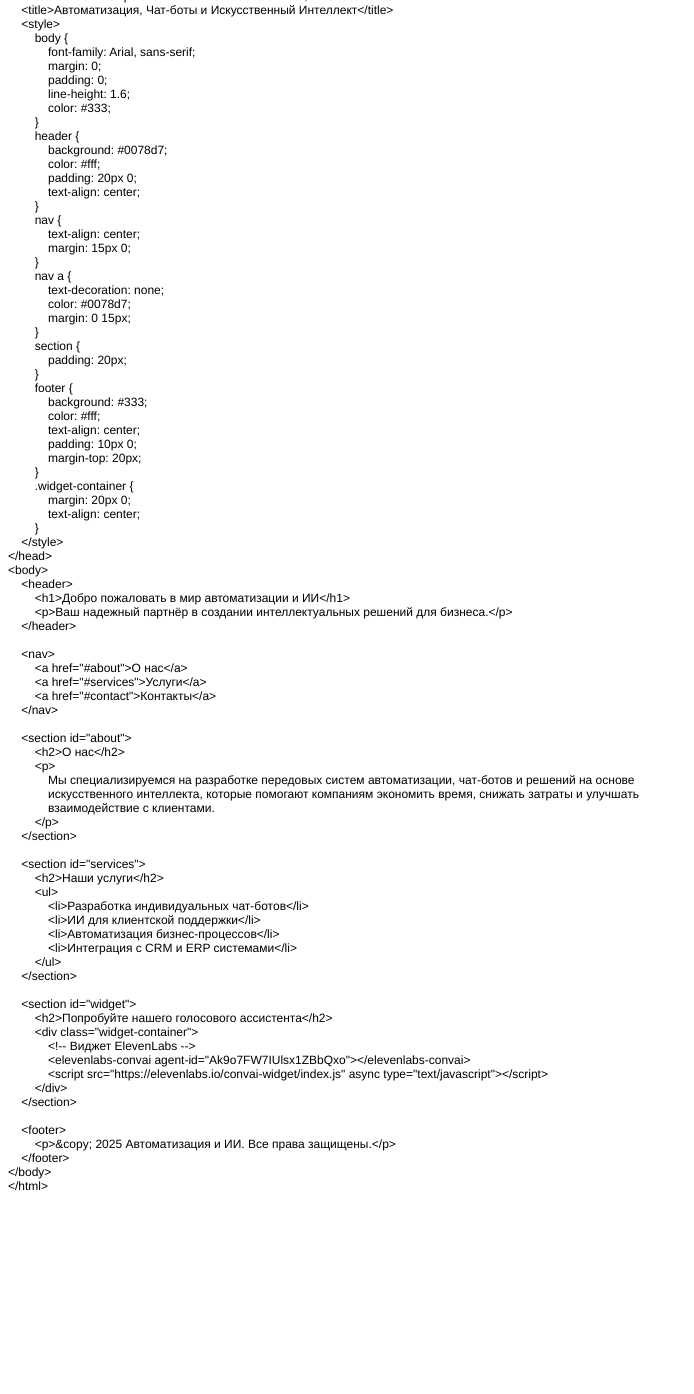
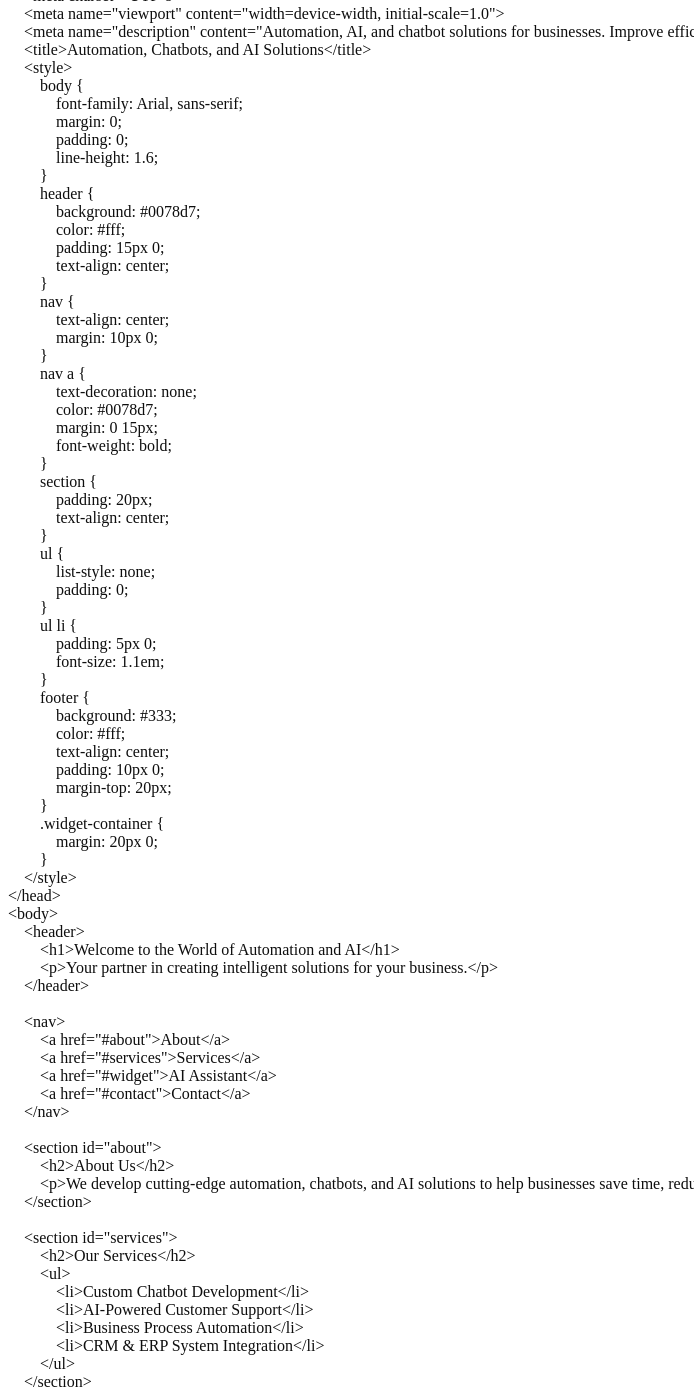
Before and after one commit to mryerbol/dendiforce, a plain HTML site: page index.html in a window 1280 px wide. Shown: the part 75-1469 px from the top of the page, without its empty margins (0-694 px from the left). Before the commit the page ends 1276 px from the top, so only its background shows below. Drawn offline with Linux system fonts and the light colour scheme.

Commit message:
Add files via upload

```diff
--- a/index.html
+++ b/index.html
@@ -7,42 +7,52 @@
   <meta name="Generator" content="Cocoa HTML Writer">
   <meta name="CocoaVersion" content="2575.2">
   <style type="text/css">
-    p.p1 {margin: 0.0px 0.0px 0.0px 0.0px; font: 12.0px Helvetica}
-    p.p2 {margin: 0.0px 0.0px 0.0px 0.0px; font: 12.0px Helvetica; min-height: 14.0px}
+    p.p1 {margin: 0.0px 0.0px 0.0px 0.0px; font: 16.0px '.AppleSystemUIFontMonospaced'; color: #0e0e0e}
+    p.p2 {margin: 0.0px 0.0px 0.0px 0.0px; font: 16.0px '.AppleSystemUIFontMonospaced'; color: #0e0e0e; min-height: 18.0px}
   </style>
 </head>
 <body>
 <p class="p1">&lt;!DOCTYPE html&gt;</p>
-<p class="p1">&lt;html lang="ru"&gt;</p>
+<p class="p1">&lt;html lang="en"&gt;</p>
 <p class="p1">&lt;head&gt;</p>
 <p class="p1"><span class="Apple-converted-space">    </span>&lt;meta charset="UTF-8"&gt;</p>
 <p class="p1"><span class="Apple-converted-space">    </span>&lt;meta name="viewport" content="width=device-width, initial-scale=1.0"&gt;</p>
-<p class="p1"><span class="Apple-converted-space">    </span>&lt;title&gt;Автоматизация, Чат-боты и Искусственный Интеллект&lt;/title&gt;</p>
+<p class="p1"><span class="Apple-converted-space">    </span>&lt;meta name="description" content="Automation, AI, and chatbot solutions for businesses. Improve efficiency with intelligent automation."&gt;</p>
+<p class="p1"><span class="Apple-converted-space">    </span>&lt;title&gt;Automation, Chatbots, and AI Solutions&lt;/title&gt;</p>
 <p class="p1"><span class="Apple-converted-space">    </span>&lt;style&gt;</p>
 <p class="p1"><span class="Apple-converted-space">        </span>body {</p>
 <p class="p1"><span class="Apple-converted-space">            </span>font-family: Arial, sans-serif;</p>
 <p class="p1"><span class="Apple-converted-space">            </span>margin: 0;</p>
 <p class="p1"><span class="Apple-converted-space">            </span>padding: 0;</p>
 <p class="p1"><span class="Apple-converted-space">            </span>line-height: 1.6;</p>
-<p class="p1"><span class="Apple-converted-space">            </span>color: #333;</p>
 <p class="p1"><span class="Apple-converted-space">        </span>}</p>
 <p class="p1"><span class="Apple-converted-space">        </span>header {</p>
 <p class="p1"><span class="Apple-converted-space">            </span>background: #0078d7;</p>
 <p class="p1"><span class="Apple-converted-space">            </span>color: #fff;</p>
-<p class="p1"><span class="Apple-converted-space">            </span>padding: 20px 0;</p>
+<p class="p1"><span class="Apple-converted-space">            </span>padding: 15px 0;</p>
 <p class="p1"><span class="Apple-converted-space">            </span>text-align: center;</p>
 <p class="p1"><span class="Apple-converted-space">        </span>}</p>
 <p class="p1"><span class="Apple-converted-space">        </span>nav {</p>
 <p class="p1"><span class="Apple-converted-space">            </span>text-align: center;</p>
-<p class="p1"><span class="Apple-converted-space">            </span>margin: 15px 0;</p>
+<p class="p1"><span class="Apple-converted-space">            </span>margin: 10px 0;</p>
 <p class="p1"><span class="Apple-converted-space">        </span>}</p>
 <p class="p1"><span class="Apple-converted-space">        </span>nav a {</p>
 <p class="p1"><span class="Apple-converted-space">            </span>text-decoration: none;</p>
 <p class="p1"><span class="Apple-converted-space">            </span>color: #0078d7;</p>
 <p class="p1"><span class="Apple-converted-space">            </span>margin: 0 15px;</p>
+<p class="p1"><span class="Apple-converted-space">            </span>font-weight: bold;</p>
 <p class="p1"><span class="Apple-converted-space">        </span>}</p>
 <p class="p1"><span class="Apple-converted-space">        </span>section {</p>
 <p class="p1"><span class="Apple-converted-space">            </span>padding: 20px;</p>
+<p class="p1"><span class="Apple-converted-space">            </span>text-align: center;</p>
+<p class="p1"><span class="Apple-converted-space">        </span>}</p>
+<p class="p1"><span class="Apple-converted-space">        </span>ul {</p>
+<p class="p1"><span class="Apple-converted-space">            </span>list-style: none;</p>
+<p class="p1"><span class="Apple-converted-space">            </span>padding: 0;</p>
+<p class="p1"><span class="Apple-converted-space">        </span>}</p>
+<p class="p1"><span class="Apple-converted-space">        </span>ul li {</p>
+<p class="p1"><span class="Apple-converted-space">            </span>padding: 5px 0;</p>
+<p class="p1"><span class="Apple-converted-space">            </span>font-size: 1.1em;</p>
 <p class="p1"><span class="Apple-converted-space">        </span>}</p>
 <p class="p1"><span class="Apple-converted-space">        </span>footer {</p>
 <p class="p1"><span class="Apple-converted-space">            </span>background: #333;</p>
@@ -53,52 +63,47 @@
 <p class="p1"><span class="Apple-converted-space">        </span>}</p>
 <p class="p1"><span class="Apple-converted-space">        </span>.widget-container {</p>
 <p class="p1"><span class="Apple-converted-space">            </span>margin: 20px 0;</p>
-<p class="p1"><span class="Apple-converted-space">            </span>text-align: center;</p>
 <p class="p1"><span class="Apple-converted-space">        </span>}</p>
 <p class="p1"><span class="Apple-converted-space">    </span>&lt;/style&gt;</p>
 <p class="p1">&lt;/head&gt;</p>
 <p class="p1">&lt;body&gt;</p>
 <p class="p1"><span class="Apple-converted-space">    </span>&lt;header&gt;</p>
-<p class="p1"><span class="Apple-converted-space">        </span>&lt;h1&gt;Добро пожаловать в мир автоматизации и ИИ&lt;/h1&gt;</p>
-<p class="p1"><span class="Apple-converted-space">        </span>&lt;p&gt;Ваш надежный партнёр в создании интеллектуальных решений для бизнеса.&lt;/p&gt;</p>
+<p class="p1"><span class="Apple-converted-space">        </span>&lt;h1&gt;Welcome to the World of Automation and AI&lt;/h1&gt;</p>
+<p class="p1"><span class="Apple-converted-space">        </span>&lt;p&gt;Your partner in creating intelligent solutions for your business.&lt;/p&gt;</p>
 <p class="p1"><span class="Apple-converted-space">    </span>&lt;/header&gt;</p>
 <p class="p2"><br></p>
 <p class="p1"><span class="Apple-converted-space">    </span>&lt;nav&gt;</p>
-<p class="p1"><span class="Apple-converted-space">        </span>&lt;a href="#about"&gt;О нас&lt;/a&gt;</p>
-<p class="p1"><span class="Apple-converted-space">        </span>&lt;a href="#services"&gt;Услуги&lt;/a&gt;</p>
-<p class="p1"><span class="Apple-converted-space">        </span>&lt;a href="#contact"&gt;Контакты&lt;/a&gt;</p>
+<p class="p1"><span class="Apple-converted-space">        </span>&lt;a href="#about"&gt;About&lt;/a&gt;</p>
+<p class="p1"><span class="Apple-converted-space">        </span>&lt;a href="#services"&gt;Services&lt;/a&gt;</p>
+<p class="p1"><span class="Apple-converted-space">        </span>&lt;a href="#widget"&gt;AI Assistant&lt;/a&gt;</p>
+<p class="p1"><span class="Apple-converted-space">        </span>&lt;a href="#contact"&gt;Contact&lt;/a&gt;</p>
 <p class="p1"><span class="Apple-converted-space">    </span>&lt;/nav&gt;</p>
 <p class="p2"><br></p>
 <p class="p1"><span class="Apple-converted-space">    </span>&lt;section id="about"&gt;</p>
-<p class="p1"><span class="Apple-converted-space">        </span>&lt;h2&gt;О нас&lt;/h2&gt;</p>
-<p class="p1"><span class="Apple-converted-space">        </span>&lt;p&gt;</p>
-<p class="p1"><span class="Apple-converted-space">            </span>Мы специализируемся на разработке передовых систем автоматизации, чат-ботов и решений на основе</p>
-<p class="p1"><span class="Apple-converted-space">            </span>искусственного интеллекта, которые помогают компаниям экономить время, снижать затраты и улучшать</p>
-<p class="p1"><span class="Apple-converted-space">            </span>взаимодействие с клиентами.</p>
-<p class="p1"><span class="Apple-converted-space">        </span>&lt;/p&gt;</p>
+<p class="p1"><span class="Apple-converted-space">        </span>&lt;h2&gt;About Us&lt;/h2&gt;</p>
+<p class="p1"><span class="Apple-converted-space">        </span>&lt;p&gt;We develop cutting-edge automation, chatbots, and AI solutions to help businesses save time, reduce costs, and improve customer experience.&lt;/p&gt;</p>
 <p class="p1"><span class="Apple-converted-space">    </span>&lt;/section&gt;</p>
 <p class="p2"><br></p>
 <p class="p1"><span class="Apple-converted-space">    </span>&lt;section id="services"&gt;</p>
-<p class="p1"><span class="Apple-converted-space">        </span>&lt;h2&gt;Наши услуги&lt;/h2&gt;</p>
+<p class="p1"><span class="Apple-converted-space">        </span>&lt;h2&gt;Our Services&lt;/h2&gt;</p>
 <p class="p1"><span class="Apple-converted-space">        </span>&lt;ul&gt;</p>
-<p class="p1"><span class="Apple-converted-space">            </span>&lt;li&gt;Разработка индивидуальных чат-ботов&lt;/li&gt;</p>
-<p class="p1"><span class="Apple-converted-space">            </span>&lt;li&gt;ИИ для клиентской поддержки&lt;/li&gt;</p>
-<p class="p1"><span class="Apple-converted-space">            </span>&lt;li&gt;Автоматизация бизнес-процессов&lt;/li&gt;</p>
-<p class="p1"><span class="Apple-converted-space">            </span>&lt;li&gt;Интеграция с CRM и ERP системами&lt;/li&gt;</p>
+<p class="p1"><span class="Apple-converted-space">            </span>&lt;li&gt;Custom Chatbot Development&lt;/li&gt;</p>
+<p class="p1"><span class="Apple-converted-space">            </span>&lt;li&gt;AI-Powered Customer Support&lt;/li&gt;</p>
+<p class="p1"><span class="Apple-converted-space">            </span>&lt;li&gt;Business Process Automation&lt;/li&gt;</p>
+<p class="p1"><span class="Apple-converted-space">            </span>&lt;li&gt;CRM &amp; ERP System Integration&lt;/li&gt;</p>
 <p class="p1"><span class="Apple-converted-space">        </span>&lt;/ul&gt;</p>
 <p class="p1"><span class="Apple-converted-space">    </span>&lt;/section&gt;</p>
 <p class="p2"><br></p>
 <p class="p1"><span class="Apple-converted-space">    </span>&lt;section id="widget"&gt;</p>
-<p class="p1"><span class="Apple-converted-space">        </span>&lt;h2&gt;Попробуйте нашего голосового ассистента&lt;/h2&gt;</p>
+<p class="p1"><span class="Apple-converted-space">        </span>&lt;h2&gt;Try Our Voice Assistant&lt;/h2&gt;</p>
 <p class="p1"><span class="Apple-converted-space">        </span>&lt;div class="widget-container"&gt;</p>
-<p class="p1"><span class="Apple-converted-space">            </span>&lt;!-- Виджет ElevenLabs --&gt;</p>
+<p class="p1"><span class="Apple-converted-space">            </span>&lt;script src="https://elevenlabs.io/convai-widget/index.js" async type="text/javascript"&gt;&lt;/script&gt;</p>
 <p class="p1"><span class="Apple-converted-space">            </span>&lt;elevenlabs-convai agent-id="Ak9o7FW7IUlsx1ZBbQxo"&gt;&lt;/elevenlabs-convai&gt;</p>
-<p class="p1"><span class="Apple-converted-space">            </span>&lt;script src="https://elevenlabs.io/convai-widget/index.js" async type="text/javascript"&gt;&lt;/script&gt;</p>
 <p class="p1"><span class="Apple-converted-space">        </span>&lt;/div&gt;</p>
 <p class="p1"><span class="Apple-converted-space">    </span>&lt;/section&gt;</p>
 <p class="p2"><br></p>
 <p class="p1"><span class="Apple-converted-space">    </span>&lt;footer&gt;</p>
-<p class="p1"><span class="Apple-converted-space">        </span>&lt;p&gt;&amp;copy; 2025 Автоматизация и ИИ. Все права защищены.&lt;/p&gt;</p>
+<p class="p1"><span class="Apple-converted-space">        </span>&lt;p&gt;&amp;copy; 2025 Automation and AI Solutions. All rights reserved.&lt;/p&gt;</p>
 <p class="p1"><span class="Apple-converted-space">    </span>&lt;/footer&gt;</p>
 <p class="p1">&lt;/body&gt;</p>
 <p class="p1">&lt;/html&gt;</p>
```
